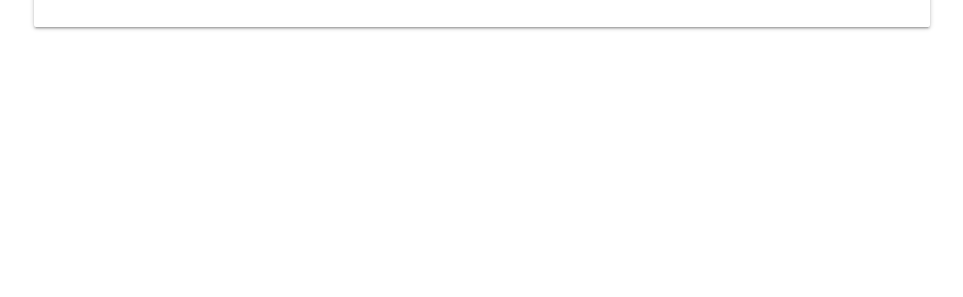
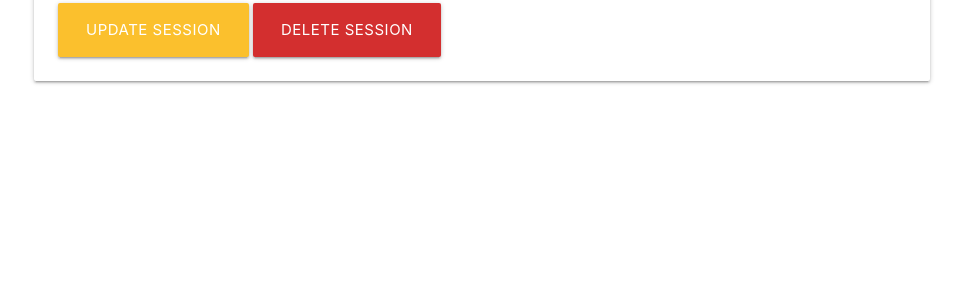
Before and after one commit to ssahussai/safe-night-out, a Django app: template main_app/templates/drinksessions/detail.html in a window 1280 px wide. Shown: the part 297-594 px from the top of the page, without its empty margins (158-1121 px from the left). Run offline with Django 3.2, Linux system fonts and the light colour scheme; the template is opened without the code that fills it, so the values that code supplies are empty.

Commit message:
added create, update, delete in html

```diff
--- a/main_app/templates/drinksessions/detail.html
+++ b/main_app/templates/drinksessions/detail.html
@@ -8,6 +8,8 @@
         <p>Duration: {{ session.duration }}</p>
         <p>Start Time: {{ session.start_time }}</p>
         <p>Drink: {{session.drinks}}</p>
+        <a class = 'btn-large yellow darken-2 waves-effect waves-light' href="{% url 'drinksessions_update' session.id %}">Update Session</a>
+        <a class = 'btn-large red darken-2 waves-effect waves-light' href="{% url 'drinksessions_delete' session.id %}">Delete Session</a>
     </div>
 </div>
 {% endblock %}
```
Also changed, not shown: main_app/templates/drinksessions/index.html (+7 -0 lines), main_app/views.py (+16 -16 lines).
